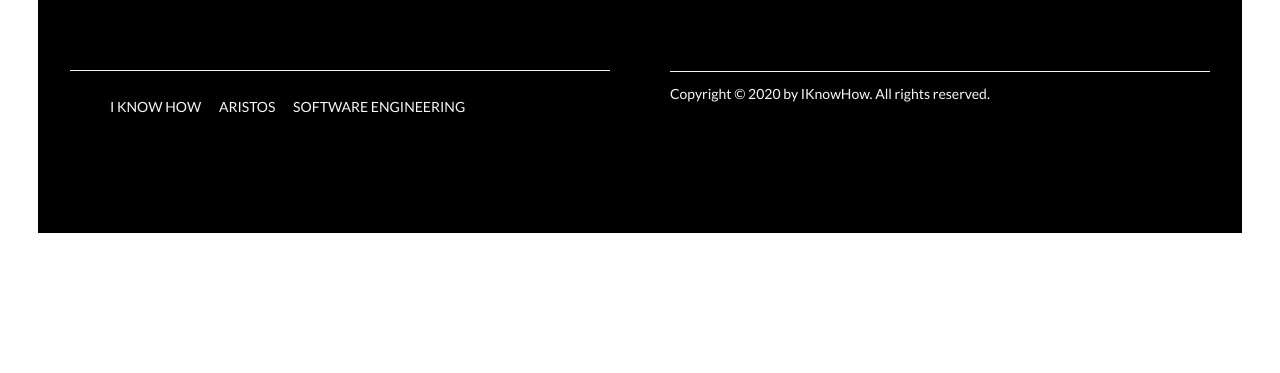
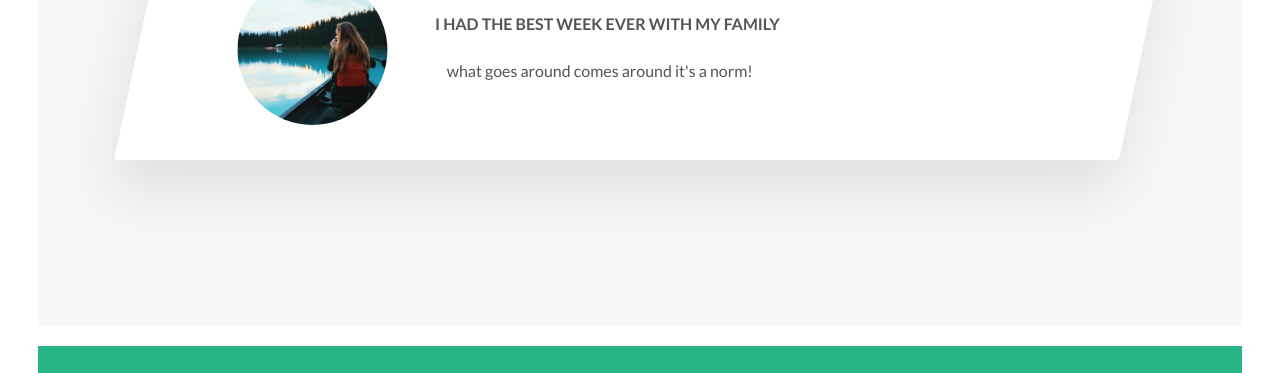
Before and after one commit to stomaras/Natours-CSS, a website: page index.html in a window 1280 px wide. Shown: the part 4065-4438 px from the top of the page. Before the commit the page ends 4336 px from the top, so only its background shows below. Drawn offline with nearby package versions, Linux system fonts and the light colour scheme.

Commit message:
Building the stories Section - Part 1

```diff
--- a/index.html
+++ b/index.html
@@ -240,6 +240,46 @@
             </section>
 
 
+            <!--
+                1) How to make text flow around shapes with shape-outside and float;
+                2) How to apply a filter to images;
+                3) How to create a background video covering an entire section
+                4) How to use the <video> HTML element
+                5) How and when to use the object-fit property.
+            -->
+            <section class="section-stories">
+                <div class="u-center-text u-margin-bottom-big">
+                    <h2 class="heading-secondary">
+                        We make people genuinely happy
+                    </h2>
+                </div>
+                <div class="row">
+                    <div class="story">
+                        <!--
+                            We start with the shape, that will make this one a figure,
+                            I making this a figure because it's semantically the best thing to do
+                            because we will have an image together with a caption(mary smith)
+                            in figure element we can put an image and then some caption, with a
+                            figcaption element
+                            story and img are elements of story block!!!
+                        -->
+                        <figure class="story__shape">
+                            <img src="img/nat-8.jpg" alt="Person on a tour" class="story__img">
+                        </figure>
+                        <!--
+                            Part that will contains the text
+                        -->
+                        <div class="story__text">
+                            <h3 class="heading-tertiary u-margin-bottom-small">I had the best week ever with my family</h3>
+                            <p>
+                                what goes around comes around it's a norm!
+                            </p>
+                        </div>
+                    </div>
+                </div>
+            </section>
+
+
 
             <section class="section-footer">
 
--- /dev/null
+++ b/sass/components/_story.scss
@@ -0,0 +1,48 @@
+.story {
+    width: 75%;
+    margin: 0 auto;
+    box-shadow: 0 3rem 6rem rgba($color-black, .1);
+    background-color: $color-white;
+    border-radius: 3px;
+    padding: 6rem;
+    padding-left: 9rem;
+    font-size: $default-font-size;// This property inherit to childrens
+    transform: skewX(-12deg);
+
+    // NOTE 1 !!!
+    // We use the direct child selector and then selected everything
+    // this will work with the shape and text but not with image, because we have a transform already
+
+    // NOTE 2 !!!
+    // in CSS currently there is no way of having two transform properties applying at the same time
+    // I think that in the future these functions that we use here, they will be transformed to real
+    // properties, so someday we may have skewX as a property and then we can specify 12 degrees
+
+    /*
+    & > * {
+        transform: skewX(12deg);
+    }
+    */
+    // NOTE !!! The best way to float around an element that is floated is
+    //          don't mess with margins we should use a transform
+
+    // NOTE !!! Flexible images for responsive web design, they always need a width, class name (without exception)
+    &__shape {
+        width: 15rem;
+        height: 15rem;
+        float: left;
+        -webkit-shape-outside: circle(50% at 50% 50%);// works if the element has defined dimensions
+        shape-outside: circle(50% at 50% 50%);// the radius will be half the height and the width of the element
+        -webkit-clip-path: circle(50% at 50% 50%);
+        clip-path: circle(50% at 50% 50%);
+        transform: translateX(-3rem) translateY(-3.5rem) skewX(12deg);
+    }
+
+    &__img {
+        height: 100%;// will be the 100% of the parent so 15rem
+    }
+
+    &__text {
+        transform: skewX(12deg);
+    }
+}
--- a/sass/main.scss
+++ b/sass/main.scss
@@ -10,6 +10,7 @@
 @import "components/button";
 @import "components/composition";
 @import "components/feature-box";
+@import "components/story";
 @import "components/card2";
 @import "components/card";
 @import "components/jquery";
--- a/sass/pages/_home.scss
+++ b/sass/pages/_home.scss
@@ -27,6 +27,12 @@
     margin-top: -10rem;
 }
 
+.section-stories {
+    padding: 15rem 0;//15 top and bottom , 0 left and right
+    background-color: $color-grey-light-1;
+
+}
+
 .section-footer{
     padding: 3rem;
     margin-top: 2rem;
```
Also changed, not shown: css/style1.css.
